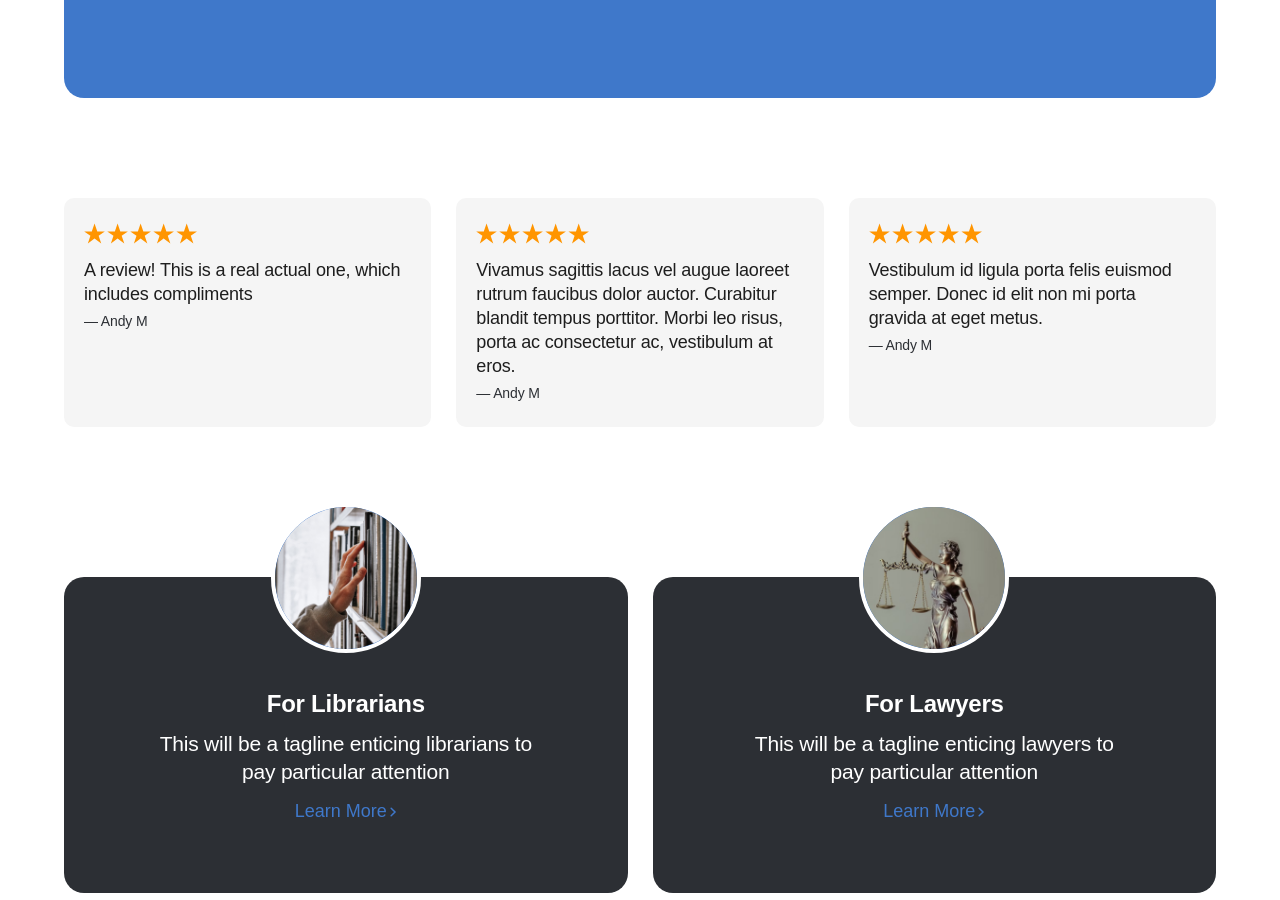
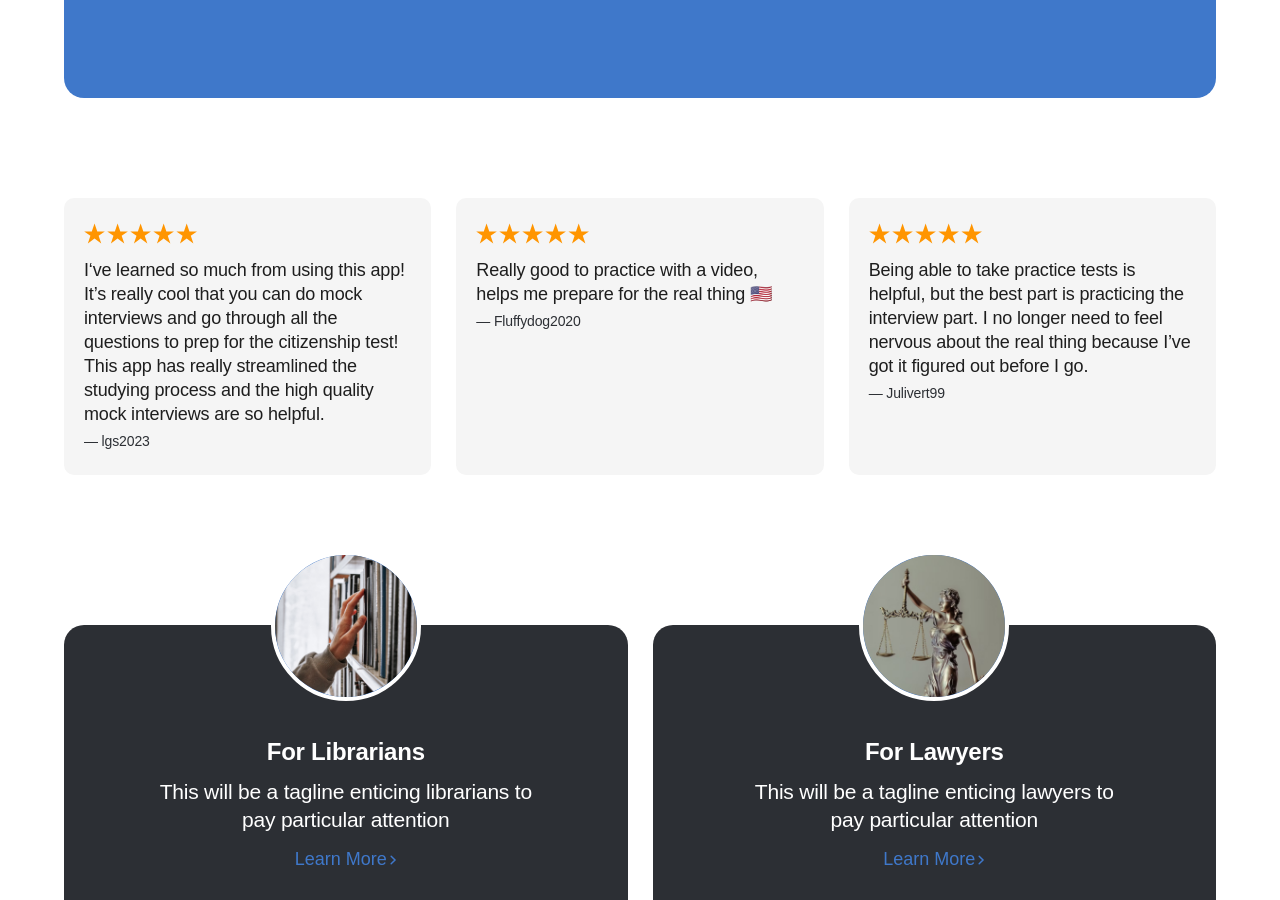
Before and after one commit to citizenryapp/website, a Jekyll site: the page built from index.markdown, in a window 1280 px wide and 900 px high, scrolled down 2366 px. Built offline with Jekyll 4.4.1, drawn with Linux system fonts in a browser that asks for light colours; some web fonts are replaced.

Commit message:
Update home.html

```diff
--- a/_layouts/home.html
+++ b/_layouts/home.html
@@ -114,9 +114,9 @@
           {% include svg-stars.html %}
         </div>
         <p class="review__text type-p2">
-          A review! This is a real actual one, which includes compliments
+          I‘ve learned so much from using this app! It’s really cool that you can do mock interviews and go through all the questions to prep for the citizenship test! This app has really streamlined the studying process and the high quality mock interviews are so helpful.
         </p>
-        <p class="review__reviewer type-p3">— Andy M</p>
+        <p class="review__reviewer type-p3">— lgs2023</p>
       </div>
     </div>
 
@@ -126,9 +126,9 @@
           {% include svg-stars.html %}
         </div>
         <p class="review__text type-p2">
-          Vivamus sagittis lacus vel augue laoreet rutrum faucibus dolor auctor. Curabitur blandit tempus porttitor. Morbi leo risus, porta ac consectetur ac, vestibulum at eros.
+          Really good to practice with a video, helps me prepare for the real thing 🇺🇸
         </p>
-        <p class="review__reviewer type-p3">— Andy M</p>
+        <p class="review__reviewer type-p3">— Fluffydog2020</p>
       </div>
     </div>
 
@@ -138,9 +138,9 @@
           {% include svg-stars.html %}
         </div>
         <p class="review__text type-p2">
-          Vestibulum id ligula porta felis euismod semper. Donec id elit non mi porta gravida at eget metus.
+          Being able to take practice tests is helpful, but the best part is practicing the interview part. I no longer need to feel nervous about the real thing because I’ve got it figured out before I go.
         </p>
-        <p class="review__reviewer type-p3">— Andy M</p>
+        <p class="review__reviewer type-p3">— Julivert99</p>
       </div>
     </div>
 
```
